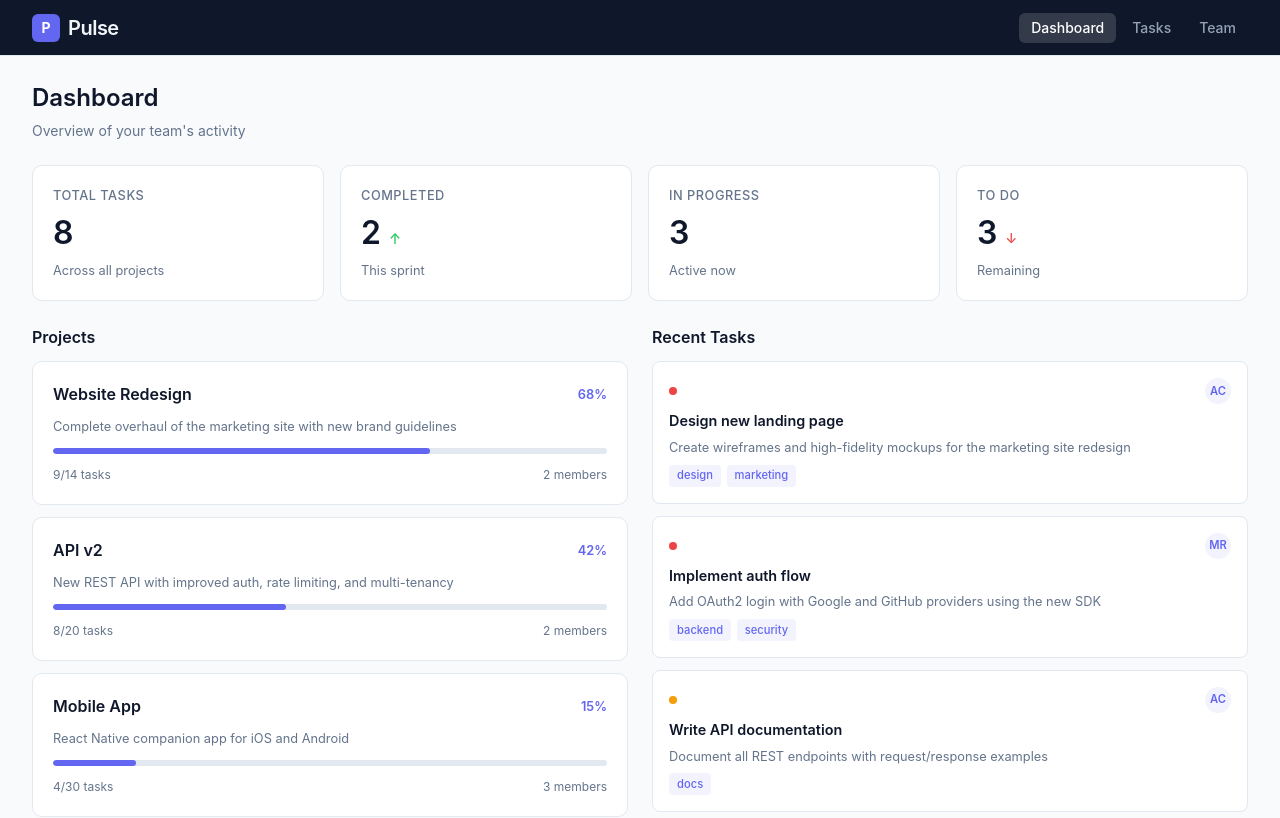
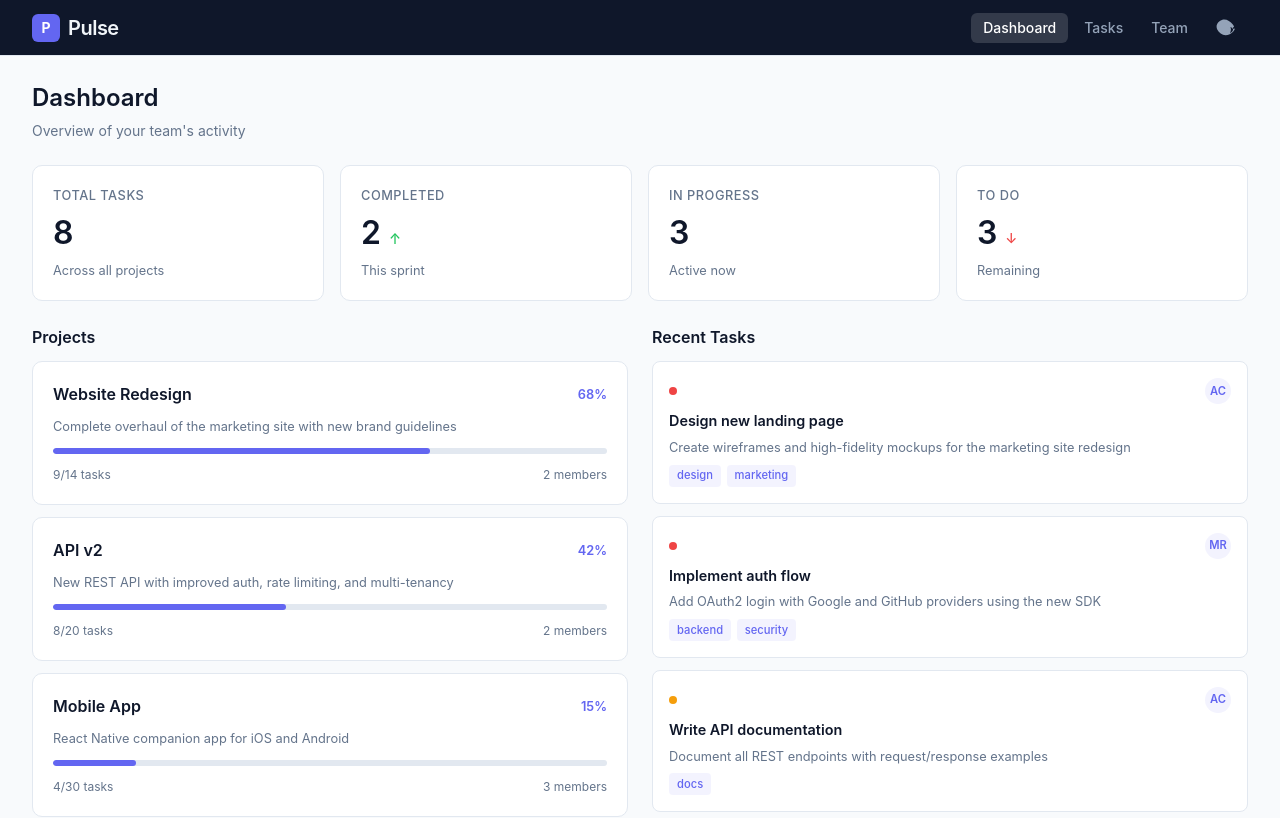
Before and after one commit to Nelson-PROIA/pulse-dashboard, a React (Vite) app: page / in a window 1280 px wide. Shown: the top 818 px of the page. Built offline with nearby package versions, Linux system fonts and the light colour scheme.

Commit message:
feat: Add dark mode toggle button

```diff
--- a/src/App.tsx
+++ b/src/App.tsx
@@ -1,3 +1,4 @@
+import { useEffect } from 'react';
 import Navbar from './components/Navbar';
 import Dashboard from './pages/Dashboard';
 import TaskBoard from './pages/TaskBoard';
@@ -8,12 +9,26 @@ import './App.css';
 
 function App() {
   const [currentPage, setCurrentPage] = useLocalStorage('pulse-page', 'dashboard');
+  const [isDarkMode, setIsDarkMode] = useLocalStorage('pulse-dark-mode', false);
+
+  useEffect(() => {
+    if (isDarkMode) {
+      document.documentElement.setAttribute('data-theme', 'dark');
+    } else {
+      document.documentElement.removeAttribute('data-theme');
+    }
+  }, [isDarkMode]);
+
+  const toggleDarkMode = () => {
+    setIsDarkMode((prevMode: boolean) => !prevMode);
+  };
 
   // Keyboard shortcuts
   useKeyboard({
     '1': () => setCurrentPage('dashboard'),
     '2': () => setCurrentPage('tasks'),
     '3': () => setCurrentPage('team'),
+    'mod+k': toggleDarkMode,
   });
 
   const renderPage = () => {
@@ -32,6 +47,8 @@ function App() {
       <Navbar
         currentPage={currentPage}
         onNavigate={setCurrentPage}
+        isDarkMode={isDarkMode}
+        onToggleDarkMode={toggleDarkMode}
       />
       <main className="main-content">
         {renderPage()}
--- a/src/components/Navbar.css
+++ b/src/components/Navbar.css
@@ -63,3 +63,29 @@
   background: rgba(255, 255, 255, 0.15);
   color: white;
 }
+
+.theme-toggle {
+  background: none;
+  border: none;
+  color: var(--navbar-link);
+  font-size: 1.25rem;
+  cursor: pointer;
+  padding: 0.4rem 0.75rem;
+  border-radius: 6px;
+  transition: background 0.15s, color 0.15s;
+  display: flex;
+  align-items: center;
+  justify-content: center;
+}
+
+.theme-toggle:hover {
+  background: rgba(255, 255, 255, 0.1);
+  color: white;
+}
+
+/* SVG icon */
+.theme-toggle svg {
+  width: 20px;
+  height: 20px;
+  fill: currentColor;
+}
--- a/src/components/Navbar.tsx
+++ b/src/components/Navbar.tsx
@@ -3,9 +3,11 @@ import './Navbar.css';
 interface NavbarProps {
   currentPage: string;
   onNavigate: (page: string) => void;
+  isDarkMode: boolean;
+  onToggleDarkMode: () => void;
 }
 
-function Navbar({ currentPage, onNavigate }: NavbarProps) {
+function Navbar({ currentPage, onNavigate, isDarkMode, onToggleDarkMode }: NavbarProps) {
   return (
     <nav className="navbar">
       <div className="navbar-brand">
@@ -40,6 +42,15 @@ function Navbar({ currentPage, onNavigate }: NavbarProps) {
             Team
           </a>
         </li>
+        <li>
+          <button className="theme-toggle" onClick={onToggleDarkMode} title="Toggle theme (Ctrl/Cmd+K)">
+            {isDarkMode ? (
+              <svg xmlns="http://www.w3.org/2000/svg" viewBox="0 0 24 24"><path d="M12 2.25a.75.75 0 0 1 .75.75v2.25a.75.75 0 0 1-1.5 0V3a.75.75 0 0 1 .75-.75ZM7.472 7.025a.75.75 0 0 1 1.06-.05c.304.288.329.76.05 1.06l-1.59 1.59a.75.75 0 1 1-1.06-1.06l1.59-1.59a.75.75 0 0 1 .05-1.06ZM12 7.5a4.5 4.5 0 1 0 0 9 4.5 4.5 0 0 0 0-9ZM18.53 7.025a.75.75 0 0 1 .05 1.06l-1.59 1.59a.75.75 0 0 1-1.06-1.06l1.59-1.59a.75.75 0 0 1 1.06.05Zm-4.28 11.2a.75.75 0 0 1-.05 1.06l-1.59 1.59a.75.75 0 1 1-1.06-1.06l1.59-1.59a.75.75 0 0 1 1.06-.05ZM5.204 18.25a.75.75 0 0 1-.05-1.06l1.59-1.59a.75.75 0 0 1 1.06 1.06l-1.59 1.59a.75.75 0 0 1-1.06-.05ZM12 16.5a.75.75 0 0 1-.75-.75v-2.25a.75.75 0 0 1 1.5 0v2.25a.75.75 0 0 1-.75.75Zm5.25.75a.75.75 0 0 1-.75-.75v-2.25a.75.75 0 0 1 1.5 0v2.25a.75.75 0 0 1-.75.75ZM3 12a.75.75 0 0 1-.75-.75v-2.25a.75.75 0 0 1 1.5 0v2.25A.75.75 0 0 1 3 12Z" /></svg>
+            ) : (
+              <svg xmlns="http://www.w3.org/2000/svg" viewBox="0 0 24 24"><path d="M21.725 10.3c-.482-.888-.987-1.746-1.517-2.57C17.037 3.738 12.063 1.002 7.7 2.186 3.141 3.49-1.07 8.528 1.48 13.916c2.827 5.952 9.07 8.325 15.012 5.498 1.637-.768 3.109-1.895 4.313-3.327.9-.997 1.602-2.193 2.05-3.559-.724.3-1.484.5-2.26.5-.472 0-.933-.047-1.378-.135Zm-1.408 2.073c.319 1.155.088 2.373-.623 3.41-.664.97-1.58 1.76-2.658 2.33-.06-.027-.123-.053-.186-.08.685-1.285 1.077-2.735 1.077-4.223 0-1.026-.233-2.001-.65-2.887.893.385 1.704.88 2.404 1.455Z" /></svg>
+            )}
+          </button>
+        </li>
       </ul>
     </nav>
   );
--- a/src/index.css
+++ b/src/index.css
@@ -24,6 +24,22 @@
 
   -webkit-font-smoothing: antialiased;
   -moz-osx-font-smoothing: grayscale;
+}
+
+:root[data-theme='dark'] {
+  --text: #94a3b8;
+  --text-h: #f1f5f9;
+  --bg: #1e293b;
+  --border: #334155;
+  --card-bg: #334155;
+  --accent: #818cf8;
+  --accent-bg: rgba(129, 140, 248, 0.15);
+  --accent-border: rgba(129, 140, 248, 0.4);
+  --shadow: 0 2px 5px rgba(0, 0, 0, 0.2), 0 1px 2px rgba(0, 0, 0, 0.1);
+
+  --navbar-bg: #0f172a;
+  --navbar-text: #f1f5f9;
+  --navbar-link: #94a3b8;
 }
 
 * {
```
